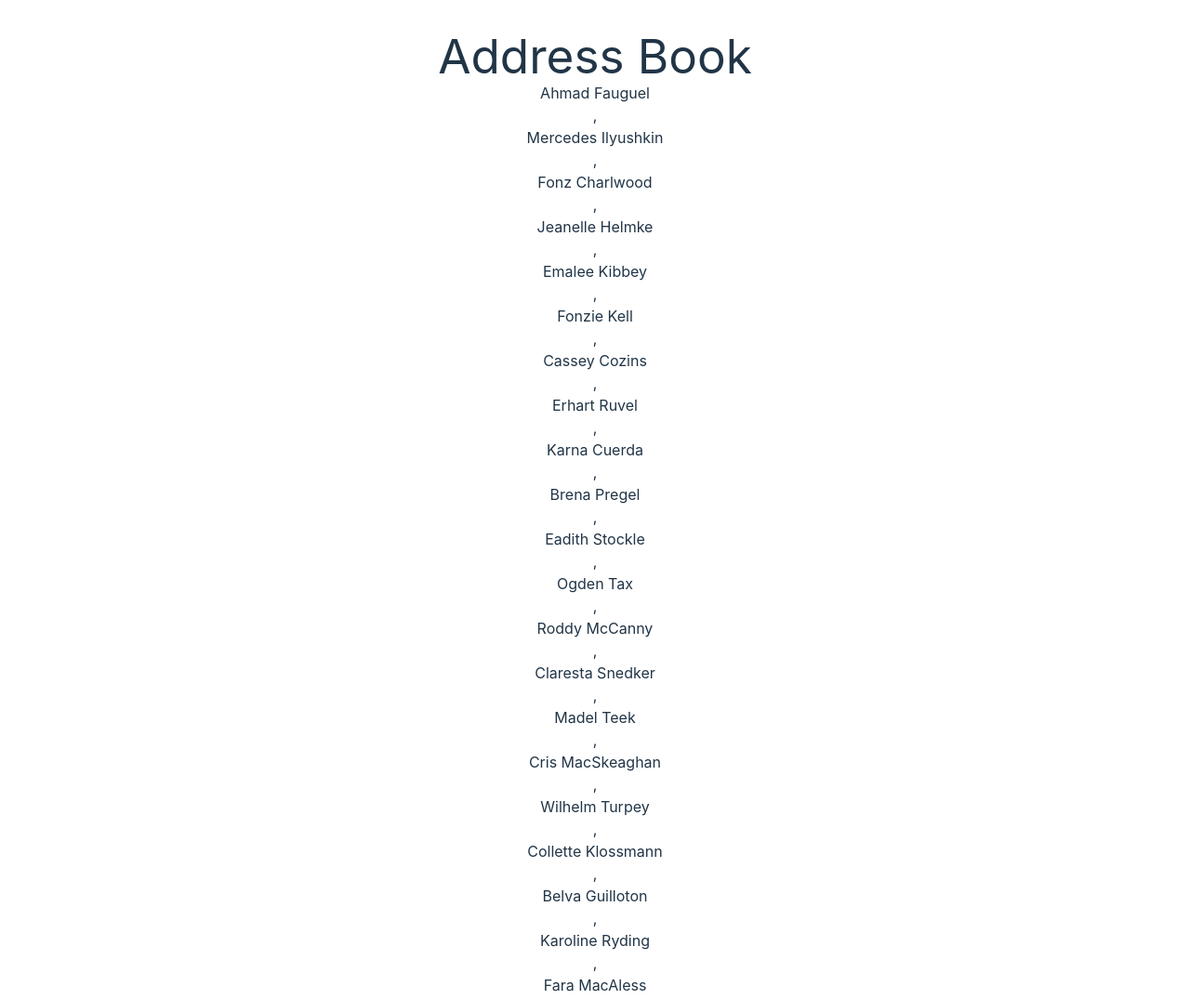
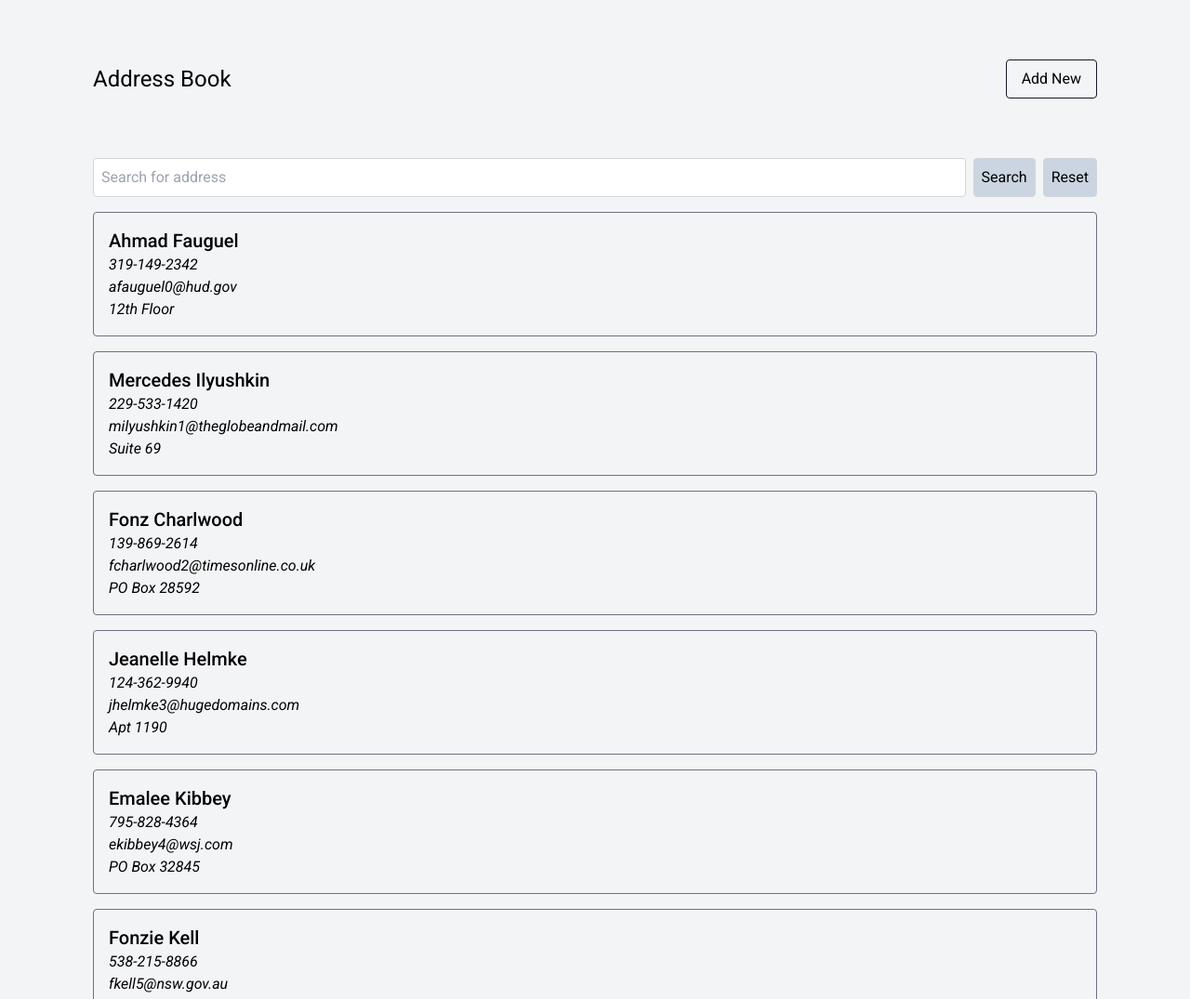
Before and after one commit to obbylee/address-book, a website built with Vite: page index.html in a window 1280 px wide. Shown: the top 1075 px of the page at 93% size. Built offline with nearby package versions, Linux system fonts and the light colour scheme.

Commit message:
feat: add address book list

```diff
--- a/counter.js
+++ /dev/null
@@ -1,9 +0,0 @@
-export function setupCounter(element) {
-  let counter = 0
-  const setCounter = (count) => {
-    counter = count
-    element.innerHTML = `count is ${counter}`
-  }
-  element.addEventListener('click', () => setCounter(counter + 1))
-  setCounter(0)
-}
--- a/index.html
+++ b/index.html
@@ -4,12 +4,55 @@
     <meta charset="UTF-8" />
     <link rel="icon" type="image/svg+xml" href="/vite.svg" />
     <meta name="viewport" content="width=device-width, initial-scale=1.0" />
-    <title>Vite App</title>
+    <title>🌟 Address Book 📓📖</title>
   </head>
-  <body>
-    <div id="app">
-      <!-- Contacts -->
-    </div>
+  <body class="bg-gray-100">
+    <main class="max-w-[1080px] mx-auto">
+      <section class="h-screen mx-8 md:mx-0">
+        <div class="mt-16 flex justify-between items-center">
+          <h1 class="text-2xl">Address Book</h1>
+          <button
+            type="button"
+            class="border border-gray-900 rounded py-2 px-4 hover:bg-gray-500"
+          >
+            Add New
+          </button>
+        </div>
+
+        <div class="flex gap-2 mt-16">
+          <input
+            type="text"
+            placeholder="Search for address"
+            class="flex-1 border border-gray-300 p-2 rounded"
+          />
+          <button
+            type="button"
+            class="p-2 border border-gray-300 bg-slate-300 rounded"
+          >
+            Search
+          </button>
+          <button
+            type="button"
+            class="p-2 border border-gray-300 bg-slate-300 rounded"
+          >
+            Reset
+          </button>
+        </div>
+
+        <div id="addresses" class="flex flex-col gap-4 mt-4">
+          <!-- <article
+            class="w-full flex flex-col border border-gray-500 rounded p-4"
+          >
+            <h1 class="font-medium text-xl">James Anderson</h1>
+            <address>
+              <p>phone: 123-123-123</p>
+              <p>email: mail@mail.com</p>
+              <p>addres: Street, Usa</p>
+            </address>
+          </article> -->
+        </div>
+      </section>
+    </main>
     <script type="module" src="/main.js"></script>
   </body>
 </html>
--- a/main.js
+++ b/main.js
@@ -1,17 +1,46 @@
 import "./style.css";
-import { setupCounter } from "./counter.js";
 import dataContacts from "./data.json";
 
-console.log(dataContacts);
+const AddressBookService = () => {
+  const collectionOfAddresses = document.querySelector("#addresses");
 
-document.querySelector("#app").innerHTML = `
-  <div>
-    <h1>Address Book</h1>
+  function resetAddressBook() {
+    collectionOfAddresses.innerHTML = "";
+  }
 
-    ${dataContacts.map((contact) => {
-      return `<div>
-        <h2>${contact.fullName}</h2>
-      </div>`;
-    })}
-  </div>
-`;
+  function getAddressBook() {
+    const addresses = document.getElementById("addresses");
+    dataContacts.forEach((contact) => {
+      const article = document.createElement("article");
+      article.className =
+        "w-full flex flex-col border border-gray-500 rounded p-4";
+
+      const title = document.createElement("h1");
+      title.className = "font-medium text-xl";
+      title.textContent = contact.fullName;
+
+      const box = document.createElement("address");
+
+      const phone = document.createElement("p");
+      phone.textContent = contact.phone;
+      const email = document.createElement("p");
+      email.textContent = contact.email;
+      const address = document.createElement("p");
+      address.textContent = contact.address;
+
+      box.append(phone, email, address);
+
+      article.append(title, box);
+
+      addresses.append(article);
+    });
+  }
+
+  return {
+    render: () => {
+      getAddressBook();
+    },
+  };
+};
+
+AddressBookService().render();
--- a/style.css
+++ b/style.css
@@ -1,100 +1,8 @@
+@import url("https://fonts.googleapis.com/css2?family=Montserrat:ital,wght@0,100..900;1,100..900&family=Poppins:ital,wght@0,100;0,200;0,300;0,400;0,500;0,600;0,700;0,800;0,900;1,100;1,200;1,300;1,400;1,500;1,600;1,700;1,800;1,900&family=Roboto:ital,wght@0,100;0,300;0,400;0,500;0,700;0,900;1,100;1,300;1,400;1,500;1,700;1,900&display=swap");
 @tailwind base;
 @tailwind components;
 @tailwind utilities;
 
-:root {
-  font-family: Inter, system-ui, Avenir, Helvetica, Arial, sans-serif;
-  line-height: 1.5;
-  font-weight: 400;
-
-  color-scheme: light dark;
-  color: rgba(255, 255, 255, 0.87);
-  background-color: #242424;
-
-  font-synthesis: none;
-  text-rendering: optimizeLegibility;
-  -webkit-font-smoothing: antialiased;
-  -moz-osx-font-smoothing: grayscale;
+body {
+  font-family: "Roboto", sans-serif;
 }
-
-a {
-  font-weight: 500;
-  color: #646cff;
-  text-decoration: inherit;
-}
-a:hover {
-  color: #535bf2;
-}
-
-body {
-  margin: 0;
-  display: flex;
-  place-items: center;
-  min-width: 320px;
-  min-height: 100vh;
-}
-
-h1 {
-  font-size: 3.2em;
-  line-height: 1.1;
-}
-
-#app {
-  max-width: 1280px;
-  margin: 0 auto;
-  padding: 2rem;
-  text-align: center;
-}
-
-.logo {
-  height: 6em;
-  padding: 1.5em;
-  will-change: filter;
-  transition: filter 300ms;
-}
-.logo:hover {
-  filter: drop-shadow(0 0 2em #646cffaa);
-}
-.logo.vanilla:hover {
-  filter: drop-shadow(0 0 2em #f7df1eaa);
-}
-
-.card {
-  padding: 2em;
-}
-
-.read-the-docs {
-  color: #888;
-}
-
-button {
-  border-radius: 8px;
-  border: 1px solid transparent;
-  padding: 0.6em 1.2em;
-  font-size: 1em;
-  font-weight: 500;
-  font-family: inherit;
-  background-color: #1a1a1a;
-  cursor: pointer;
-  transition: border-color 0.25s;
-}
-button:hover {
-  border-color: #646cff;
-}
-button:focus,
-button:focus-visible {
-  outline: 4px auto -webkit-focus-ring-color;
-}
-
-@media (prefers-color-scheme: light) {
-  :root {
-    color: #213547;
-    background-color: #ffffff;
-  }
-  a:hover {
-    color: #747bff;
-  }
-  button {
-    background-color: #f9f9f9;
-  }
-}
```
Also changed, not shown: data.json (line endings or trailing spaces).
